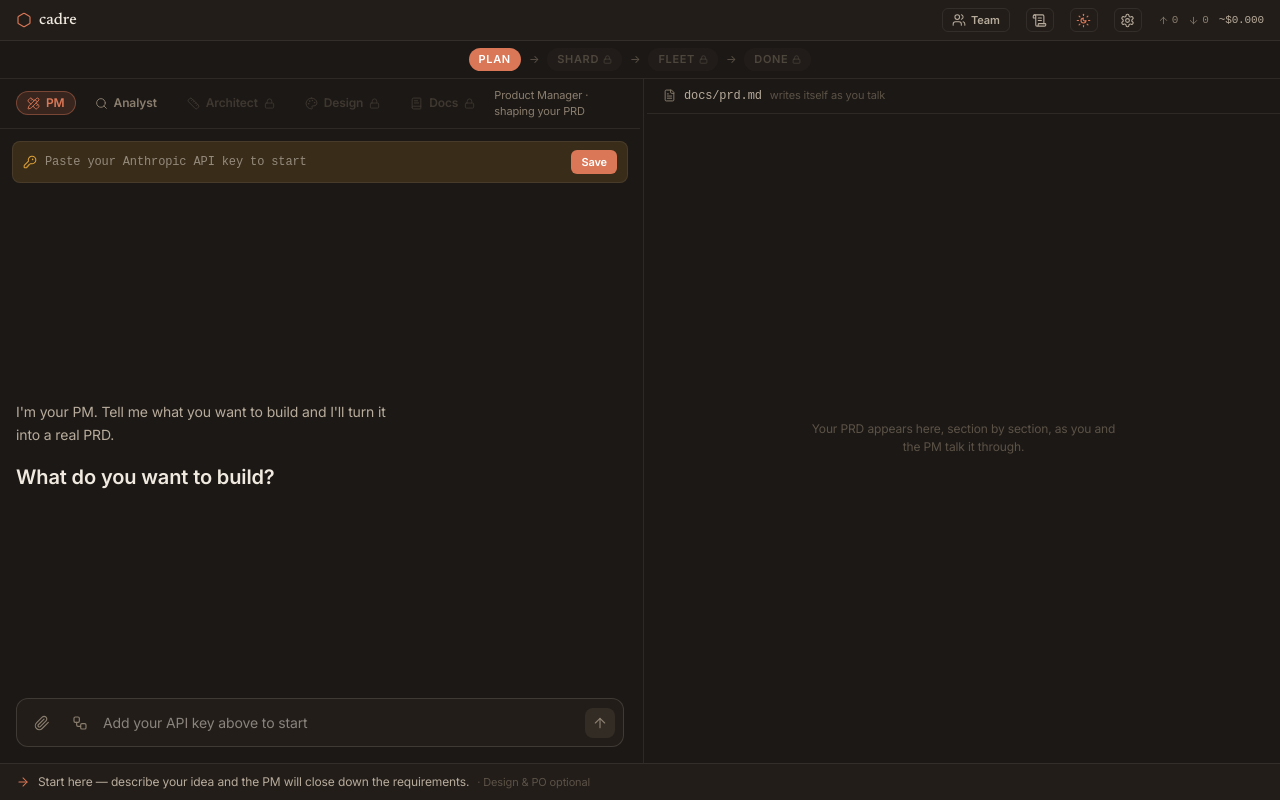
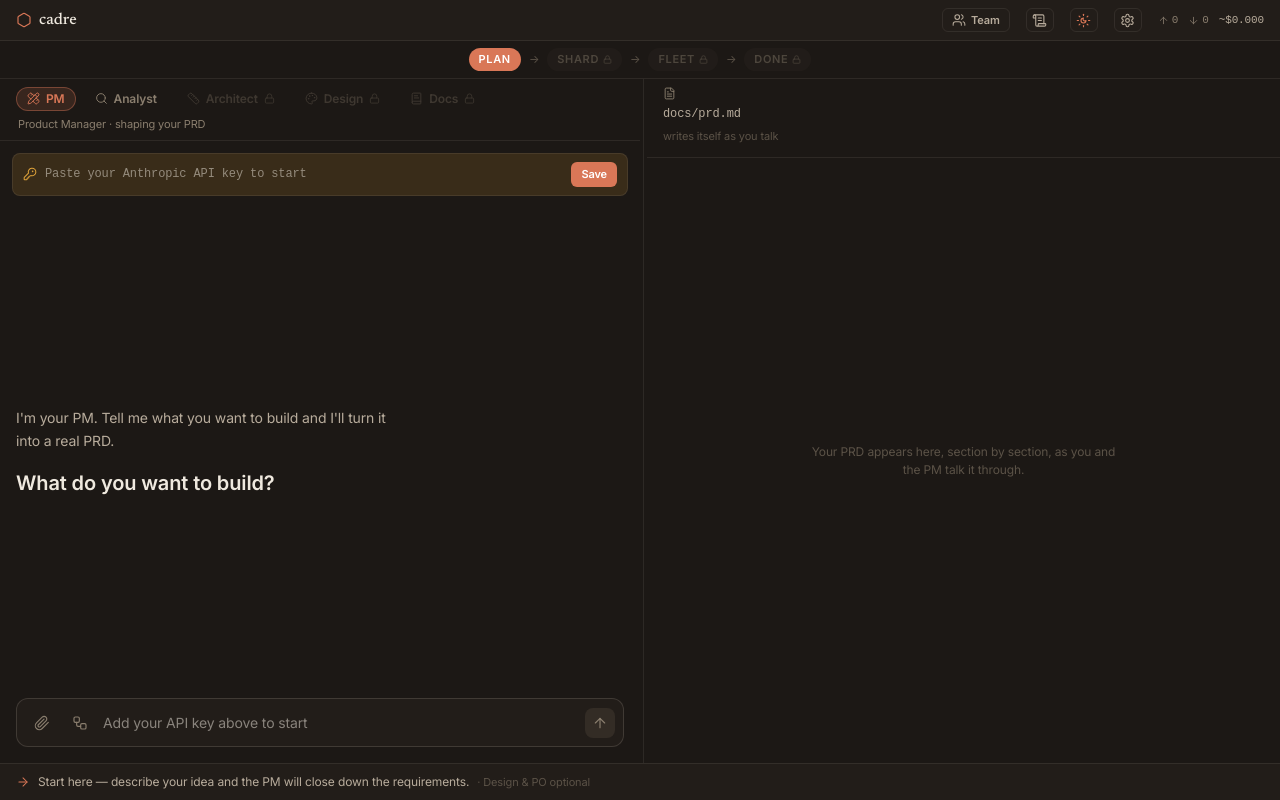
Before and after one commit to alvin-reyes/cadre-ide, a React (Vite) app: page / in a window 1280 px wide. Both pictures are taken after a click on the button "Preview the UI (demo data)". Built offline with nearby package versions, Linux system fonts and the light colour scheme.

Commit message:
Planning: role description sits under the role tabs, not beside them
The persona header now stacks the role tabs on top with the active role's
description on its own line below, instead of trailing off to the side.

```diff
--- a/src/cadre/PlanningStudio.tsx
+++ b/src/cadre/PlanningStudio.tsx
@@ -89,8 +89,8 @@ const PERSONA_IDS: PersonaId[] = ["pm", "analyst", "architect", "design", "techw
 
 const paneHead: CSSProperties = {
   display: "flex",
-  alignItems: "center",
-  gap: "var(--c-space-2)",
+  flexDirection: "column",
+  gap: 5,
   padding: "var(--c-space-2) var(--c-space-4)",
   borderBottom: "1px solid var(--c-border)",
   flexShrink: 0,
@@ -505,6 +505,7 @@ export function PlanningStudio() {
         {/* Conversation */}
         <div style={{ width: `${split}%`, flexShrink: 0, display: "flex", flexDirection: "column", minWidth: 0 }}>
           <div style={paneHead}>
+            <div style={{ display: "flex", alignItems: "center", gap: "var(--c-space-2)", flexWrap: "wrap" }}>
             {PERSONA_IDS.map((id) => {
               const P = PERSONAS[id];
               const active = id === persona;
@@ -551,7 +552,9 @@ export function PlanningStudio() {
                 </button>
               );
             })}
-            <span style={{ fontSize: "var(--c-fs-xs)", color: "var(--c-text-muted)" }}>{meta.sub}</span>
+            </div>
+            {/* Active role's description, under the role names. */}
+            <span style={{ fontSize: "var(--c-fs-xs)", color: "var(--c-text-muted)", paddingLeft: 2 }}>{meta.sub}</span>
           </div>
 
           {!apiKey && (
```
